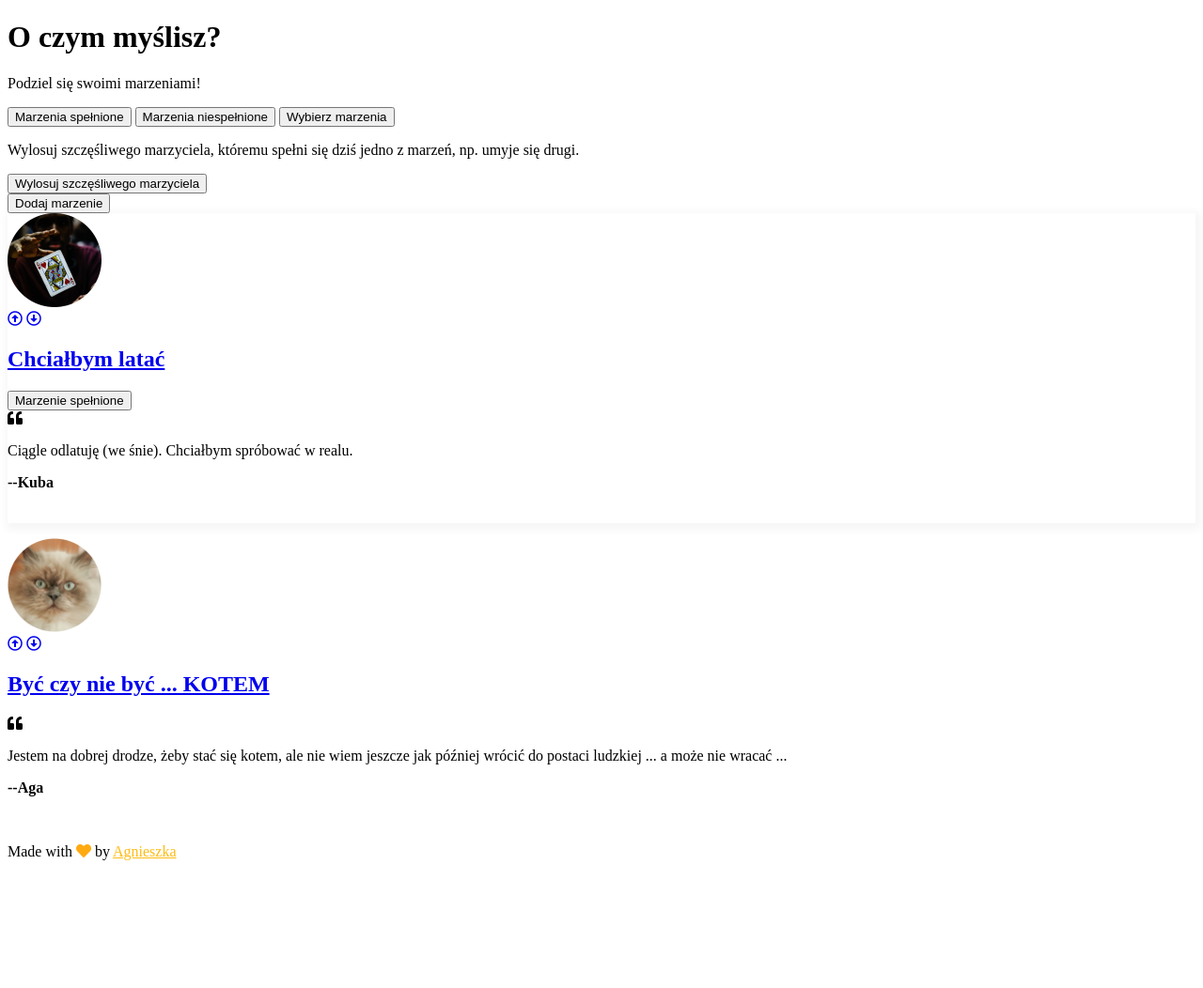
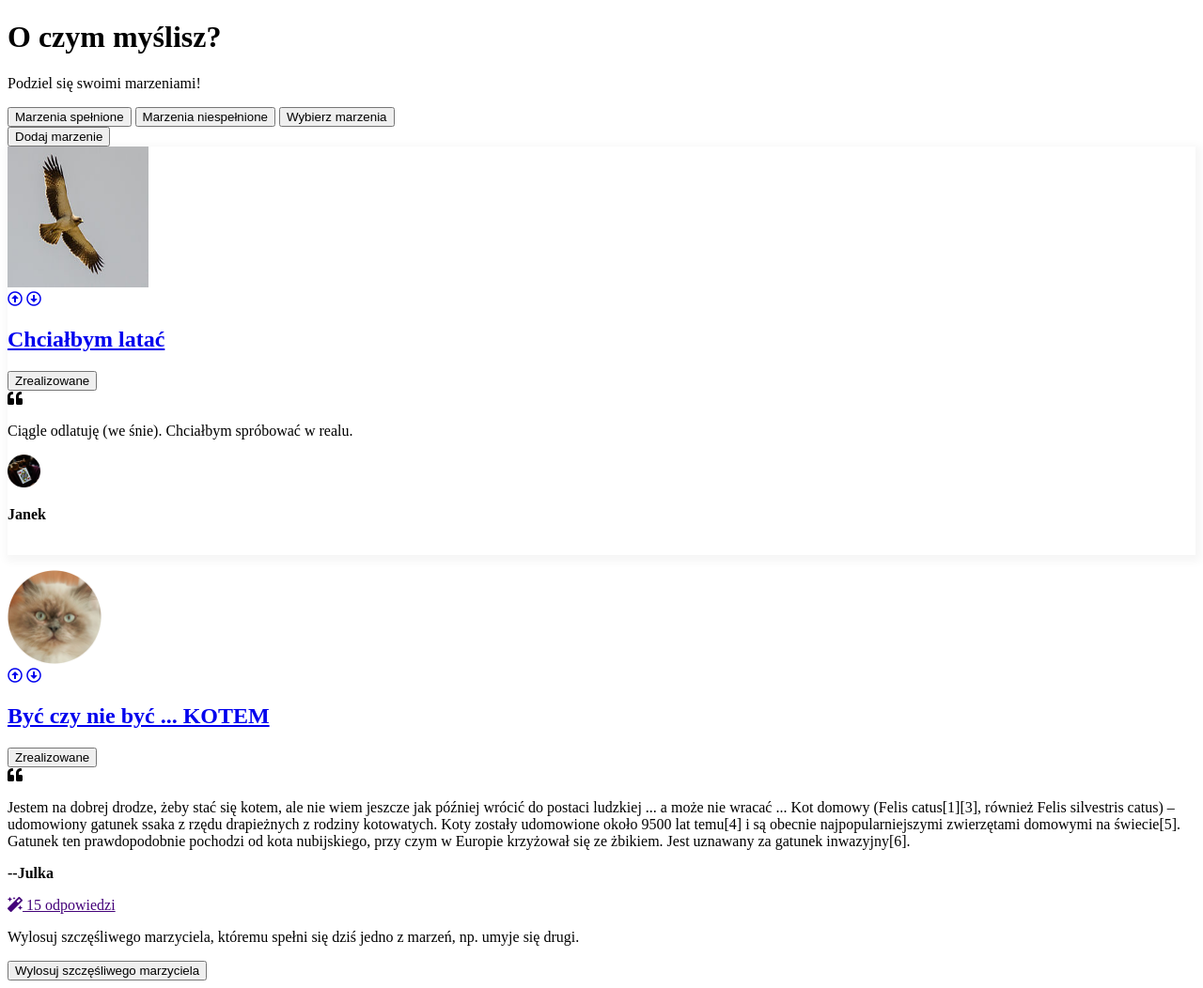
Before and after one commit to egi-megi/blackboard, a Symfony app: template templates/question/homepage.html.twig in a window 1280 px wide. Shown: the part 108-1160 px from the top of the page at 94% size. Before the commit the page ends 1024 px from the top, so only its background shows below. Run offline with Twig, Linux system fonts and the light colour scheme; the template is opened without the code that fills it, so the values that code supplies are empty; some libraries are stand-ins or nearby versions.

Commit message:
Make layout for page with single dream and part of layout of main page

```diff
--- a/assets/css/app.css
+++ b/assets/css/app.css
@@ -6,8 +6,8 @@ body {
 }
 
 .jumbotron-img {
-    background: rgb(237,116,88);
-    background: linear-gradient(302deg, rgba(237,116,88,1) 16%, rgba(51,61,81,1) 97%);
+    background:  rgb(38, 1, 59);
+    background: linear-gradient(302deg, rgba(38, 1, 59) 16%, rgb(82, 75, 85) 97%);
     color: #fff;
 }
 
--- a/templates/base.html.twig
+++ b/templates/base.html.twig
@@ -19,8 +19,15 @@
         </nav>
 
         {% block body %}{% endblock %}
-        <footer class="mt-5 p-3 text-center">
-            Made with <i style="color: #FA1;" class="fa fa-heart"></i> by <a style="color: #FB1; text-decoration: underline;" >Agnieszka</a>
+        <footer class="fixed-bottom">
+            <div class="jumbotron-random-dreamer pt-3">
+                <div class="container mx-autorozwiązanie problemów z komitami do g">
+                    <div class="col mx-auto d-flex justify-content-between">
+                        <p class="lead pr-5">Wylosuj szczęśliwego marzyciela, któremu spełni się dziś jedno z marzeń, np. umyje się drugi.</p>
+                        <button class="btn btn-light pl-5">Wylosuj szczęśliwego marzyciela</button>
+                    </div>
+                </div>
+            </div>
         </footer>
         {% block javascripts %}
             {{ encore_entry_script_tags('app') }}
--- a/templates/question/homepage.html.twig
+++ b/templates/question/homepage.html.twig
@@ -9,21 +9,9 @@
                 <p class="lead">Podziel się swoimi marzeniami!</p>
             </div>
             <div class="col">
-                <button class="btn btn-dark">Marzenia spełnione</button>
-                <button class="btn btn-dark">Marzenia niespełnione</button>
-                <button class="btn btn-dark">Wybierz marzenia</button>
-            </div>
-        </div>
-    </div>
-</div>
-<div class="jumbotron-img jumbotron jumbotron-fluid">
-    <div class="container">
-        <div class="row">
-            <div class="col">
-                <p class="lead">Wylosuj szczęśliwego marzyciela, któremu spełni się dziś jedno z marzeń, np. umyje się drugi.</p>
-            </div>
-            <div class="col">
-                <button class="btn btn-dark">Wylosuj szczęśliwego marzyciela</button>
+                <button class="btn btn-light">Marzenia spełnione</button>
+                <button class="btn btn-light">Marzenia niespełnione</button>
+                <button class="btn btn-light">Wybierz marzenia</button>
             </div>
         </div>
     </div>
@@ -34,27 +22,30 @@
             <button class="btn btn-question">Dodaj marzenie</button>
         </div>
     </div>
-    <div class="row">
+    <div class="row" data-spy="scroll">
         <div class="col-12">
             <div style="box-shadow: 2px 3px 9px 4px rgba(0,0,0,0.04);">
                 <div class="q-container p-4">
-                    <div class="row">
+                    <div class="row mx-auto">
                         <div class="col-2 text-center">
-                            <img src="{{ asset('images/magic-photo.png') }}" width="100" height="100"  alt="Tisha avatar">
+                            <img src="{{ asset('images/eagle_in_flight.jpg') }}" class="rounded" width="150" height="150"  alt="Tisha avatar">
                             <div class="d-block mt-3 vote-arrows">
                                 <a class="vote-up" href="#"><i class="far fa-arrow-alt-circle-up"></i></a>
                                 <a class="vote-down" href="#"><i class="far fa-arrow-alt-circle-down"></i></a>
                             </div>
                         </div>
                         <div class="col">
-                            <div class="row">
-                                <a class="q-title" href="{{ path('app_question_show', { slug: 'Chciałbym-latać' }) }}"><h2>Chciałbym latać</h2></a>
-                                <button class="btn btn-question">Marzenie spełnione</button>
+                            <div class="row d-flex justify-content-between">
+                                <a class="q-title mt-1 ml-3" href="{{ path('app_question_show', { slug: 'Chciałbym-latać' }) }}"><h2>Chciałbym latać</h2></a>
+                                <button class="btn btn-dream-made mt-1 mb-3 mr-3">Zrealizowane</button>
                             </div>
                             <div class="q-display p-3">
                                 <i class="fa fa-quote-left mr-3"></i>
                                 <p class="d-inline">Ciągle odlatuję (we śnie). Chciałbym spróbować w realu.</p>
-                                <p class="pt-4"><strong>--Kuba</strong></p>
+                                <div class="row mx-auto pt-3">
+                                    <img src="{{ asset('images/magic-photo.png') }}" class="circle-rounded" width="35" height="35"  alt="Tisha avatar">
+                                    <p class="pl-1 pt-2"><strong>Janek</strong></p>
+                                </div>
                             </div>
                         </div>
                     </div>
@@ -79,15 +70,16 @@
                     </div>
                     <div class="col">
                         <a class="q-title" href="{{ path('app_question_show', { slug: 'Być-czy-nie-być-...-KOTEM' }) }}"><h2>Być czy nie być ... KOTEM</h2></a>
+                        <button class="btn btn-dream-made">Zrealizowane</button>
                         <div class="q-display p-3">
                             <i class="fa fa-quote-left mr-3"></i>
-                            <p class="d-inline">Jestem na dobrej drodze, żeby stać się kotem, ale nie wiem jeszcze jak później wrócić do postaci ludzkiej ... a może nie wracać ...</p>
-                            <p class="pt-4"><strong>--Aga</strong></p>
+                            <p class="d-inline" style="maxlength: 50px">Jestem na dobrej drodze, żeby stać się kotem, ale nie wiem jeszcze jak później wrócić do postaci ludzkiej ... a może nie wracać ... Kot domowy (Felis catus[1][3], również Felis silvestris catus) – udomowiony gatunek ssaka z rzędu drapieżnych z rodziny kotowatych. Koty zostały udomowione około 9500 lat temu[4] i są obecnie najpopularniejszymi zwierzętami domowymi na świecie[5]. Gatunek ten prawdopodobnie pochodzi od kota nubijskiego, przy czym w Europie krzyżował się ze żbikiem. Jest uznawany za gatunek inwazyjny[6]. </p>
+                            <p class="pt-4"><strong>--Julka</strong></p>
                         </div>
                     </div>
                 </div>
             </div>
-            <a class="answer-link" href="{{ path('app_question_show', { slug: 'pausing-a-spell' }) }}" style="color: #fff;">
+            <a class="answer-link" href="{{ path('app_question_show', { slug: 'Być-czy-nie-być-...-KOTEM' }) }}" style="color: rgb(68, 2, 122);">
                 <p class="q-display-response text-center p-3">
                     <i class="fa fa-magic magic-wand"></i> 15 odpowiedzi
                 </p>
```
Also changed, not shown: templates/question/show.html.twig (+8 -5 lines), public/images/eagle_in_flight.jpg (added), public/images/kot_z_mysza.jpg (added).
